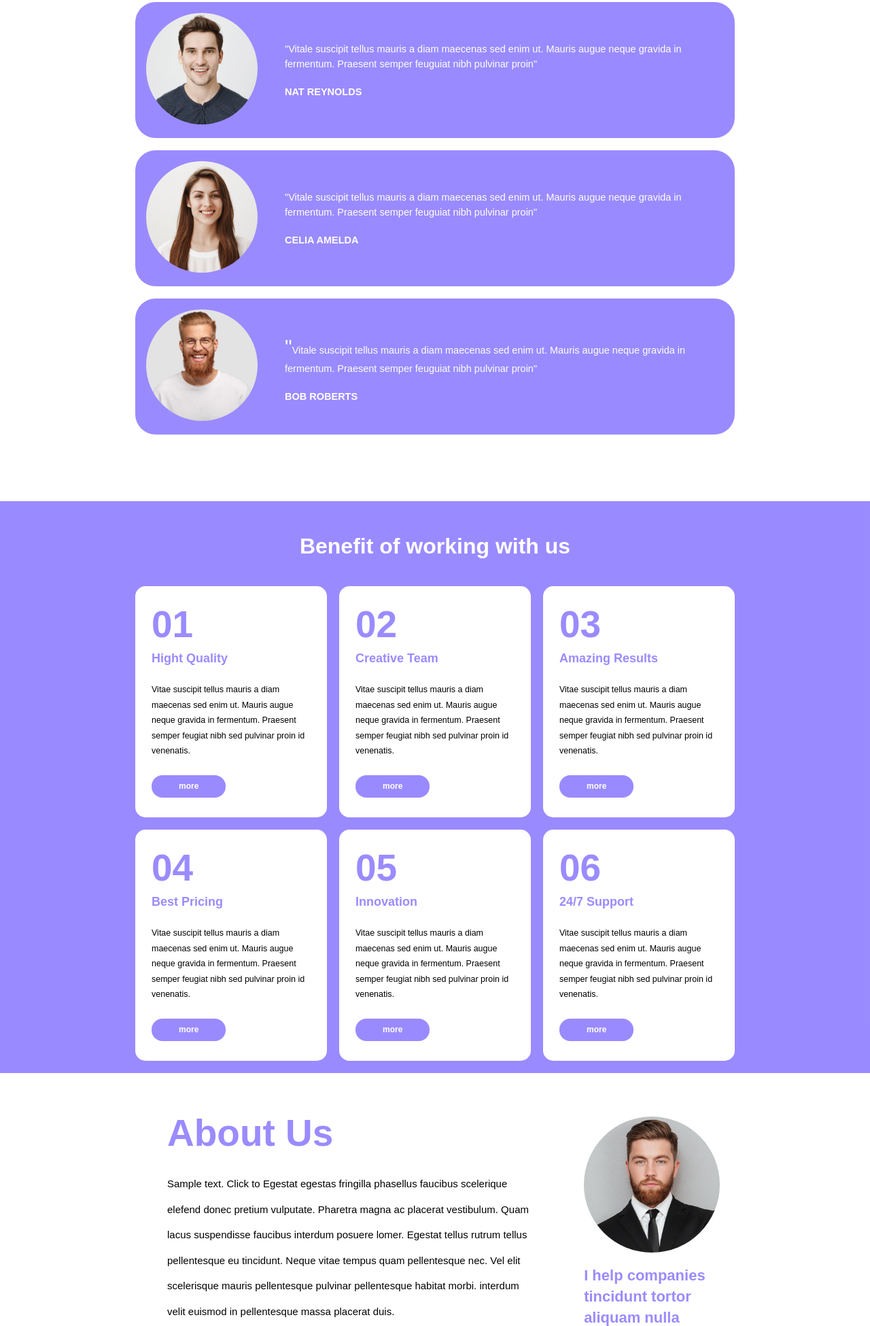
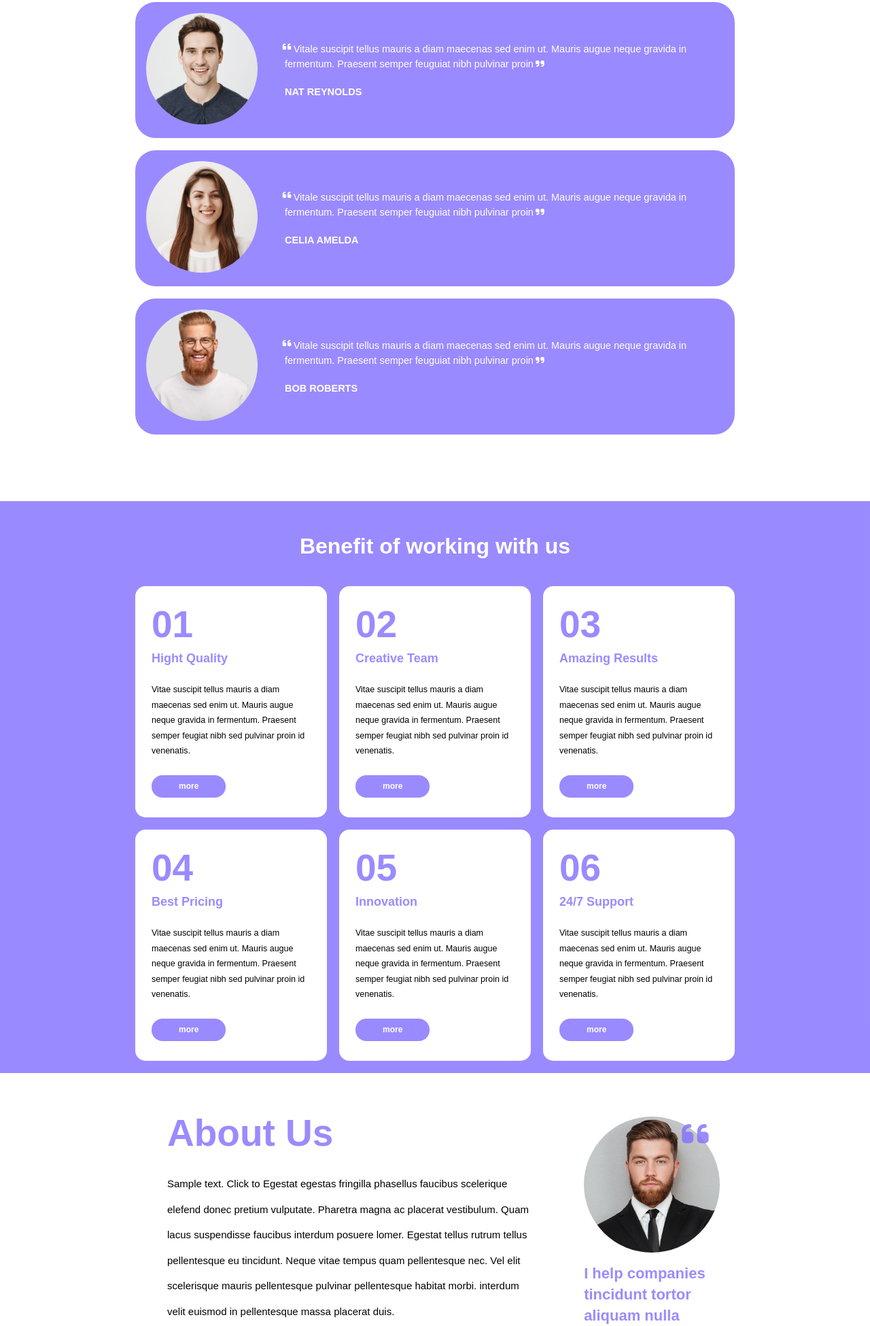
Before and after one commit to Boolean-projects-paolo/htmlcss-responsive-layout, a plain HTML site: page index.html in a window 1280 px wide. Shown: the part 1799-3749 px from the top of the page at 68% size. Drawn offline with nearby package versions, Linux system fonts and the light colour scheme.

Commit message:
Aggiunte

```diff
--- a/index.html
+++ b/index.html
@@ -175,7 +175,7 @@
                     <img src="img/testimonial1.jpg" alt="" class="img-testimonial">
                     <ul class="list-testimonial">
                         <li class="point-testimonial">
-                            <p>"Vitale suscipit tellus mauris a diam maecenas sed enim ut. Mauris augue neque gravida in fermentum. Praesent semper feuguiat nibh pulvinar proin"</p>
+                            <p><i class="fa-solid fa-quote-left"></i>Vitale suscipit tellus mauris a diam maecenas sed enim ut. Mauris augue neque gravida in fermentum. Praesent semper feuguiat nibh pulvinar proin<i class="fa-solid fa-quote-right"></i></p>
                         </li>
                         <li class="point-testimonial">
                             <p><strong>NAT REYNOLDS</strong></p>
@@ -186,7 +186,7 @@
                     <img src="img/testimonial2.jpg" alt="" class="img-testimonial">
                     <ul class="list-testimonial">
                         <li class="point-testimonial">
-                            <p>"Vitale suscipit tellus mauris a diam maecenas sed enim ut. Mauris augue neque gravida in fermentum. Praesent semper feuguiat nibh pulvinar proin"</p>
+                            <p><i class="fa-solid fa-quote-left"></i>Vitale suscipit tellus mauris a diam maecenas sed enim ut. Mauris augue neque gravida in fermentum. Praesent semper feuguiat nibh pulvinar proin<i class="fa-solid fa-quote-right"></i></p>
                         </li>
                         <li class="point-testimonial">
                             <p><strong>CELIA AMELDA</strong></p>
@@ -197,7 +197,7 @@
                     <img src="img/testimonial3.jpg" alt="" class="img-testimonial">
                     <ul class="list-testimonial">
                         <li class="point-testimonial">
-                            <p><span class="virgo">"</span>Vitale suscipit tellus mauris a diam maecenas sed enim ut. Mauris augue neque gravida in fermentum. Praesent semper feuguiat nibh pulvinar proin"</p>
+                            <p><i class="fa-solid fa-quote-left"></i>Vitale suscipit tellus mauris a diam maecenas sed enim ut. Mauris augue neque gravida in fermentum. Praesent semper feuguiat nibh pulvinar proin<i class="fa-solid fa-quote-right"></i></p>
                         </li>
                         <li class="point-testimonial">
                             <p><strong>BOB ROBERTS</strong></p>
@@ -342,6 +342,7 @@
 
                     <ul>
                         <li><img src="img/about.jpg" alt="" class="img-about"></li>
+                        <i class="fa-solid fa-quote-left big"></i>
                         <li><h2 class="title-link">I help companies tincidunt tortor aliquam nulla facilisi cras fermetum odio.</h2></li>
                         <li><button class="button-link"><i class="fa-brands fa-linkedin"></i> Find me on linkedin</button></li>
                     </ul>
--- a/style.css
+++ b/style.css
@@ -338,10 +338,16 @@ main{
     padding-top: 1.2rem;
 }
 
-.virgo{
-    font-size: 30px;
+.fa-quote-left{
+    position: relative;
+    bottom:0.2rem;
+    right:0.2rem;
 }
 
+.fa-quote-right{
+    position: relative;
+    left:0.2rem;
+}
 /* Sezione 4 */
 
 .third-container{
@@ -427,11 +433,19 @@ main{
     border-radius: 100%;
 }
 
+.big{
+    font-size: 45px;
+    color: #826fffce;
+    position: relative;
+    left:9rem;
+    bottom:12.5rem;
+}
+
 .title-link{
     font-size: 22px;
     line-height: 1.4;
     color: #826fffce;
-    margin-top: 1rem;
+    margin-top: -2rem;
     margin-bottom: 1rem;
 
 }
@@ -444,6 +458,7 @@ main{
     background-color: #826fffce;
     border-radius: 22px;
     color: white;
+    border:0;
 }
 
 /* Sezione 6 */
```
